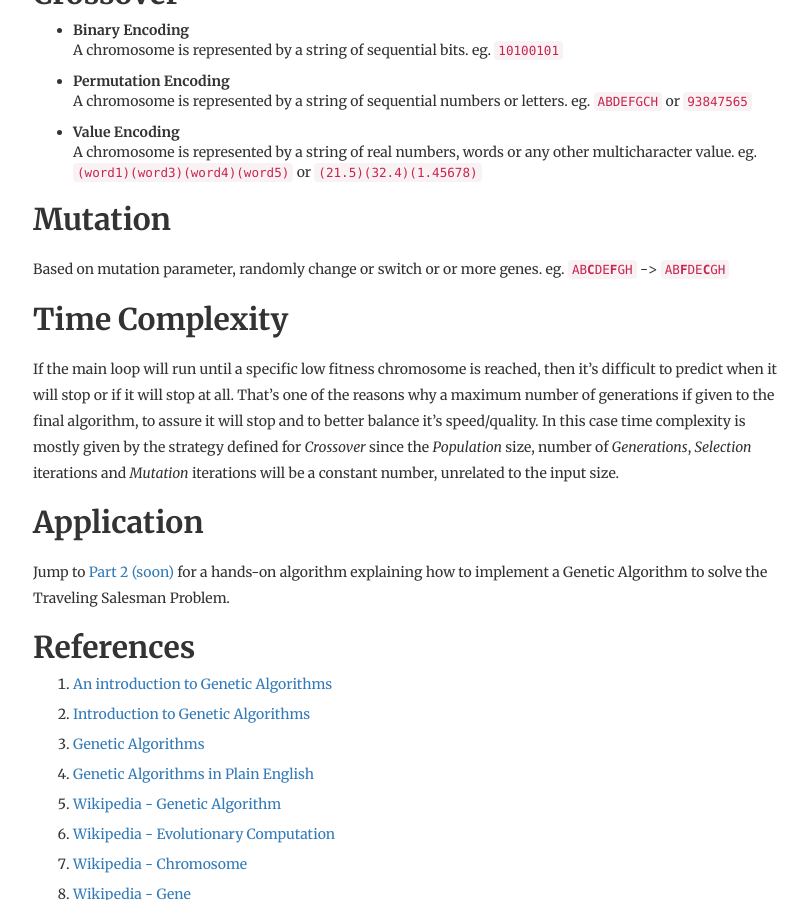
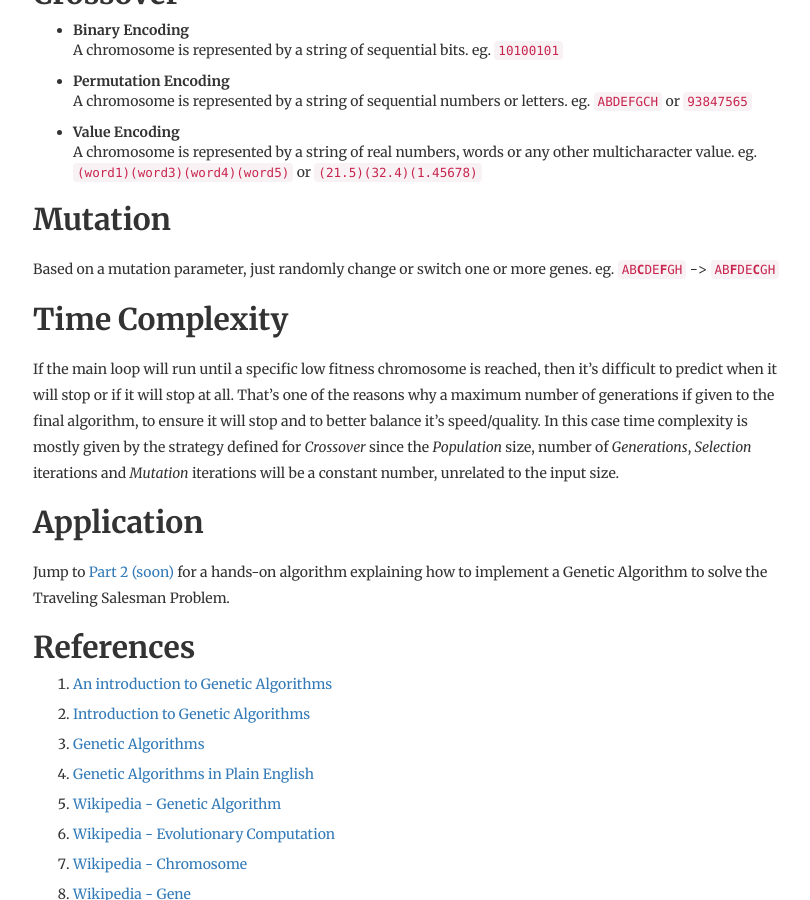
Before and after one commit to pedrohfsd/pedrohfsd.github.io, a Jekyll site: the page built from _posts/2017-08-12-genetic-algorithm-part1.md, in a window 1280 px wide and 900 px high, scrolled down 2251 px. Shown: the whole window, without its empty margins (232-1042 px from the left). Built offline with Jekyll 4.4.1, drawn with Linux system fonts in a browser that asks for light colours; comment, search, counter and statistics services are not loaded.

Commit message:
Minor text change

```diff
--- a/_posts/2017-08-12-genetic-algorithm-part1.md
+++ b/_posts/2017-08-12-genetic-algorithm-part1.md
@@ -59,11 +59,11 @@ A chromosome is represented by a string of real numbers, words or any other mult
 
 Mutation
 ---
-Based on mutation parameter, randomly change or switch or or more genes. eg. <code>AB<b>C</b>DE<b>F</b>GH</code> -> <code>AB<b>F</b>DE<b>C</b>GH</code>
+Based on a mutation parameter, just randomly change or switch one or more genes. eg. <code>AB<b>C</b>DE<b>F</b>GH</code> -> <code>AB<b>F</b>DE<b>C</b>GH</code>
 
 Time Complexity
 ---
-If the main loop will run until a specific low fitness chromosome is reached, then it's difficult to predict when it will stop or if it will stop at all. That's one of the reasons why a maximum number of generations if given to the final algorithm, to assure it will stop and to better balance it's speed/quality. In this case time complexity is mostly given by the strategy defined for *Crossover* since the *Population* size, number of *Generations*, *Selection* iterations and *Mutation* iterations will be a constant number, unrelated to the input size.
+If the main loop will run until a specific low fitness chromosome is reached, then it's difficult to predict when it will stop or if it will stop at all. That's one of the reasons why a maximum number of generations if given to the final algorithm, to ensure it will stop and to better balance it's speed/quality. In this case time complexity is mostly given by the strategy defined for *Crossover* since the *Population* size, number of *Generations*, *Selection* iterations and *Mutation* iterations will be a constant number, unrelated to the input size.
 
 Application
 ---
```
